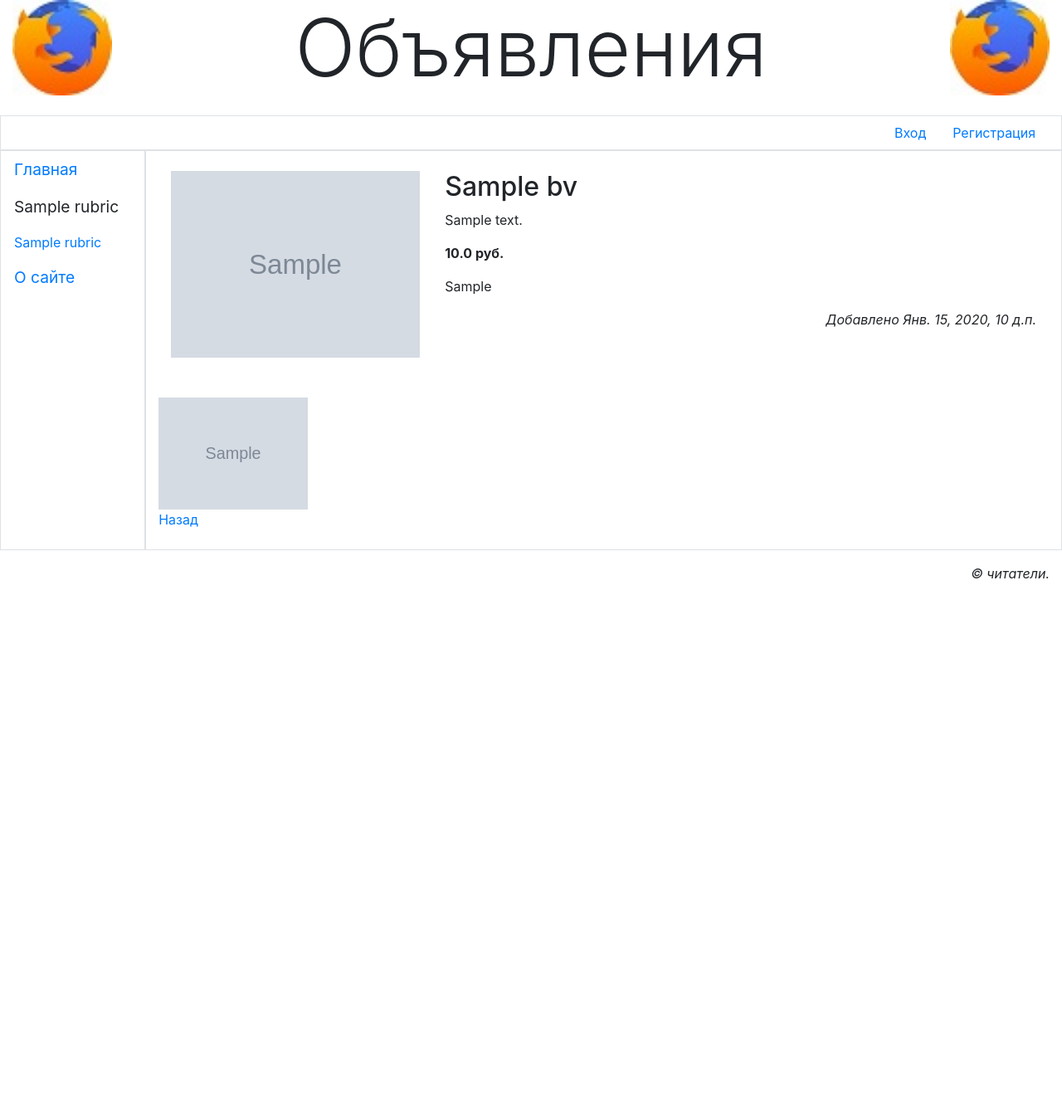
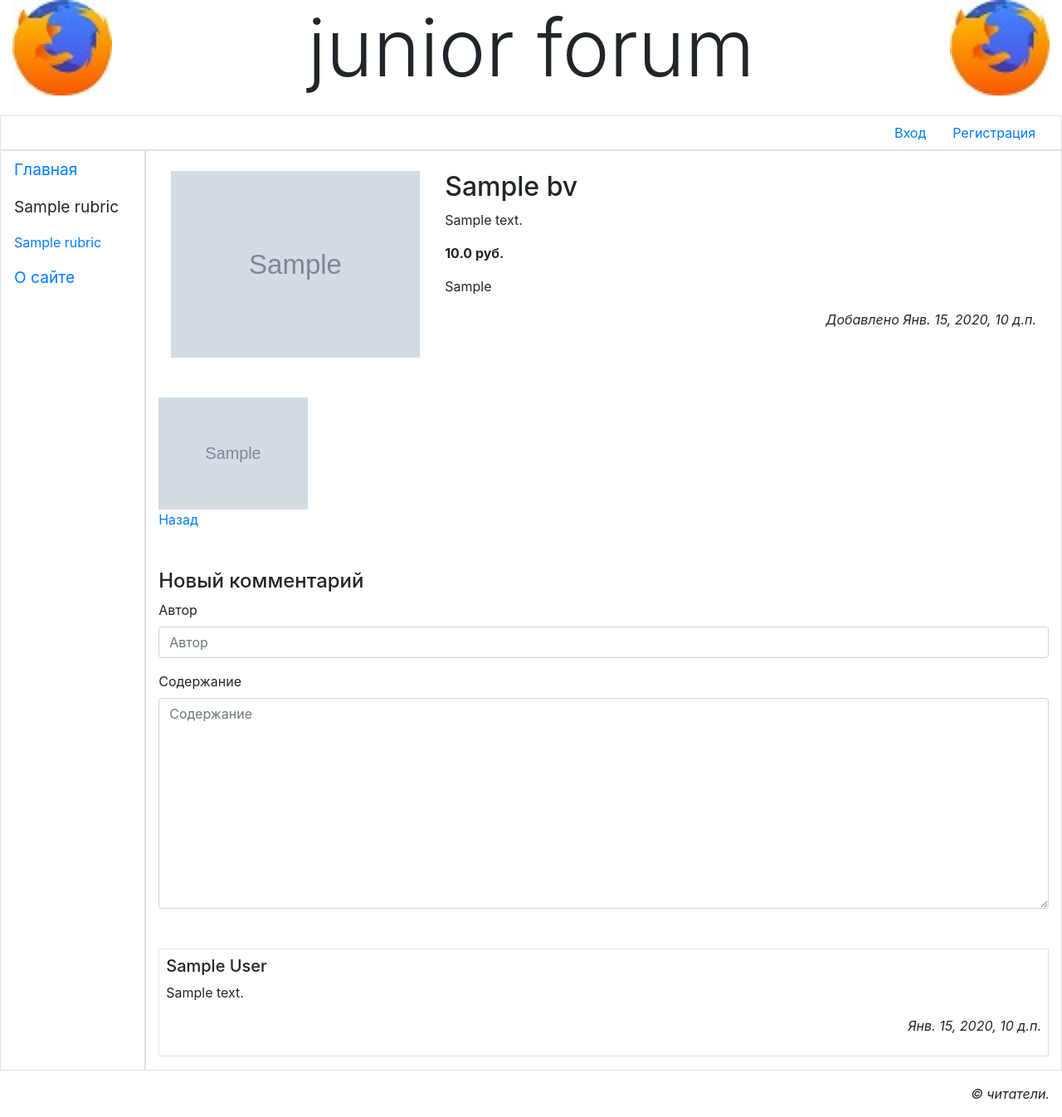
Before and after one commit to delenie1-3/bvito, a Django app: page /1/1 in a window 1280 px wide. Shown: the whole page at 83% size. Before the commit the page ends 697 px from the top, so only its background shows below. Run offline with Django 3.2, Linux system fonts and the light colour scheme; tables that the repository leaves empty hold one stand-in row (values such as "Sample post"); grey boxes marked "Sample" are stand-in pictures; some libraries are stand-ins or nearby versions.

Commit message:
add comment

```diff
--- a/bvito/settings.py
+++ b/bvito/settings.py
@@ -43,6 +43,7 @@
     'bvito',
     'django_cleanup',
     'easy_thumbnails',
+    'captcha',
 ]
 
 MIDDLEWARE = [
--- a/bvito/urls.py
+++ b/bvito/urls.py
@@ -9,6 +9,7 @@
 urlpatterns = [
     path('admin/', admin.site.urls),
     path('', include('main.urls')),#маршрут к приложению bvito(корневой)
+    path('captcha/', include('captcha.urls')),
 ]
 
 if settings.DEBUG:
--- a/main/forms.py
+++ b/main/forms.py
@@ -10,6 +10,9 @@
 
 from django.forms import inlineformset_factory
 from .models import Bv, AdditionalImage
+
+from captcha.fields import CaptchaField
+from .models import Comment
 
 class ChangeUserInfoForm(forms.ModelForm):#форма для ввода основных данных
     email = forms.EmailField(required=True, label='Адрес электронной почты')
@@ -76,3 +79,17 @@
         widgets = {'author':forms.HiddenInput}
 
 AIFormSet = inlineformset_factory(Bv, AdditionalImage, fields='__all__')
+
+class UserCommentForm(forms.ModelForm):
+    class Meta:
+        model = Comment
+        exclude = ('is_active',)
+        widgets = {'bv':forms.HiddenInput}
+
+class GuestCommentForm(forms.ModelForm):
+    captcha = CaptchaField(label='Введите текст с картинки', error_messages={'invalid':'Неправильный текст'})
+
+    class Meta:
+        model = Comment
+        exclude = ('is_active',)
+        widgets = {'bv':forms.HiddenInput}
--- a/main/models.py
+++ b/main/models.py
@@ -86,3 +86,15 @@
     class Meta:
         verbose_name_plural = 'Доролнительные иллюстрации'
         verbose_name = 'Дополнительная иллюстрация'
+
+class Comment(models.Model):#хранение комментов
+    bv = models.ForeignKey(Bv, on_delete=models.CASCADE, verbose_name='Объявление')
+    author = models.CharField(max_length=30, verbose_name='Автор')
+    content = models.TextField(verbose_name='Содержание')
+    is_active = models.BooleanField(default=True, db_index=True, verbose_name='Выводить на экран?')
+    created_at = models.DateTimeField(auto_now_add=True, db_index=True, verbose_name='Опубликован')
+
+    class Meta:
+        verbose_name_plural = 'Комментарии'
+        verbose_name = 'Комментарий'
+        ordering = ['created_at']
--- a/main/static/main/style.css
+++ b/main/static/main/style.css
@@ -10,3 +10,15 @@
 img.additional-image{
     width:180px;
 }
+.btn {
+    display: inline-block; /* Строчно-блочный элемент */
+    background: #8C959D; /* Серый цвет фона */
+    color: rgb(28, 55, 175); /* Белый цвет текста */
+    padding: 1rem 1.5rem; /* Поля вокруг текста */
+    text-decoration: none; /* Убираем подчёркивание */
+    border-radius: 3px; /* Скругляем уголки */
+   }
+/*.btn:hover{
+	background: #f4f4f4;
+	color: grey;
+}*/
--- a/main/templates/layout/basic.html
+++ b/main/templates/layout/basic.html
@@ -13,7 +13,7 @@
 </head>
 <body class="container-fluid">
     <header class="mb-4">
-        <h1 class="display-1 text-center">Объявления</h1>
+        <h1 class="display-1 text-center">junior forum</h1>
     </header>
     <div class="row">
         <ul class="col nav justify-content-end border">
--- a/main/templates/main/detail.html
+++ b/main/templates/main/detail.html
@@ -1,5 +1,5 @@
 {%extends "layout/basic.html"%}
-
+{%load bootstrap4%}
 {%block title%}{{bv.title}} - {{bv.rubric.name}}{%endblock%}
 {%block content%}
 <div class="container-fluid mt-3">
@@ -26,4 +26,21 @@
 </div>
 {%endif%}
 <p><a href="{%url 'main:by_rubric' pk=bv.rubric.pk%}{{all}}">Назад</a></p>
+<h4 class="mt-5">Новый комментарий</h4>
+<form method="post">
+    {%csrf_token%}
+    {% bootstrap_form form layout='horizontal' %}
+    {%buttons submit='Добавить'%}{%endbuttons%}
+</form>
+{%if comments%}
+<div class="mt-5">
+    {%for comment in comments%}
+    <div class="my-2 p-2 border">
+        <h5>{{comment.author}}</h5>
+        <p>{{comment.content}}</p>
+        <p class="text-right font-italic">{{comment.created_at}}</p>
+    </div>
+    {%endfor%}
+</div>
+{%endif%}
 {%endblock%}
--- a/main/templates/main/index.html
+++ b/main/templates/main/index.html
@@ -1,5 +1,5 @@
 {% extends "layout/basic.html" %}
-
+{%load bootstrap4%}
 {% load thumbnail %}
 {% load static %}
 
--- a/main/views.py
+++ b/main/views.py
@@ -33,6 +33,9 @@
 from .models import SubRubric, Bv
 from .forms import SearchForm, BvForm, AIFormSet
 from django.shortcuts import redirect
+
+from .models import Comment
+from .forms import UserCommentForm, GuestCommentForm
 
 
 def index(request):#контроллер-функция главной страницы
@@ -141,10 +144,31 @@
     return render(request, 'main/by_rubric.html', context)
 
 def detail(request, rubric_pk, pk):#контроллер сведений
-    bv = get_object_or_404(Bv, pk=pk)
+    bv = Bv.objects.get(pk=pk)
+    ais = bv.additionalimage_set.all()
+    comments = Comment.objects.filter(bv=pk, is_active=True)
+    initial = {'bv':bv.pk}
+    if request.user.is_authenticated:
+        initial['author'] = request.user.username
+        form_class = UserCommentForm
+    else:
+        form_class = GuestCommentForm
+    form = form_class(initial=initial)
+    if request.method == 'POST':
+        c_form = form_class(request.POST)
+        if c_form.is_valid():
+            c_form.save()
+            messages.add_message(request, messages.SUCCESS, 'Комментарий добавлен')
+        else:
+            form = c_form
+            messages.add_message(request, messages.WARNING, 'Комментарий не добавлен')
+    context = {'bv':bv, 'ais':ais, 'comments':comments, 'form':form}
+    return render(request, 'main/detail.html', context)
+    #детали объявления без капчи
+    '''bv = get_object_or_404(Bv, pk=pk)
     ais = bv.additionalimage_set.all()
     context = {'bv':bv, 'ais':ais}
-    return render(request, 'main/detail.html', context)
+    return render(request, 'main/detail.html', context)'''
 
 @login_required
 def profile(request):
@@ -154,9 +178,25 @@
 
 @login_required
 def profile_bv_detail(request, pk):#контроллер сведений конкретного пользователя
-    bv = get_object_or_404(Bv, pk=pk)
+    bv = Bv.objects.get(pk=pk)
     ais = bv.additionalimage_set.all()
-    context = {'bv':bv, 'ais':ais}
+    comments = Comment.objects.filter(bv=pk, is_active=True)
+    initial = {'bv':bv.pk}
+    if request.user.is_authenticated:
+        initial['author'] = request.user.username
+        form_class = UserCommentForm
+    else:
+        form_class = GuestCommentForm
+    form = form_class(initial=initial)
+    if request.method == 'POST':
+        c_form = form_class(request.POST)
+        if c_form.is_valid():
+            c_form.save()
+            messages.add_message(request, messages.SUCCESS, 'Комментарий добавлен')
+        else:
+            form = c_form
+            messages.add_message(request, messages.WARNING, 'Комментарий не добавлен')
+    context = {'bv':bv, 'ais':ais, 'comments':comments, 'form':form}
     return render(request, 'main/profile_bv_detail.html', context)
 
 @login_required
```
Also changed, not shown: main/templates/main/profile_bv_delete.html (+6 -1 lines), main/templates/main/profile_bv_detail.html (+11 -0 lines), main/migrations/0003_auto_20210907_1503.py (added), 1 other file.
